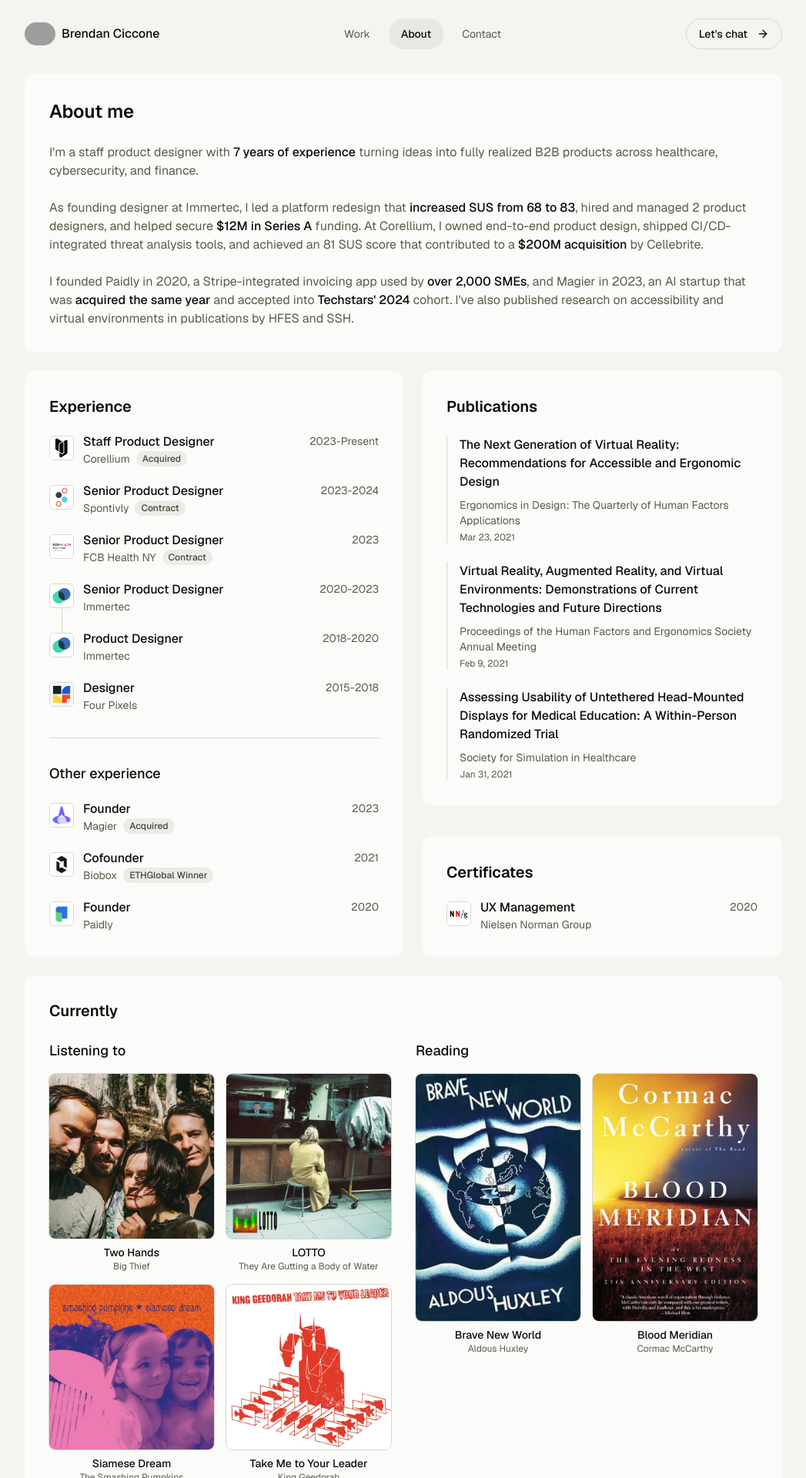
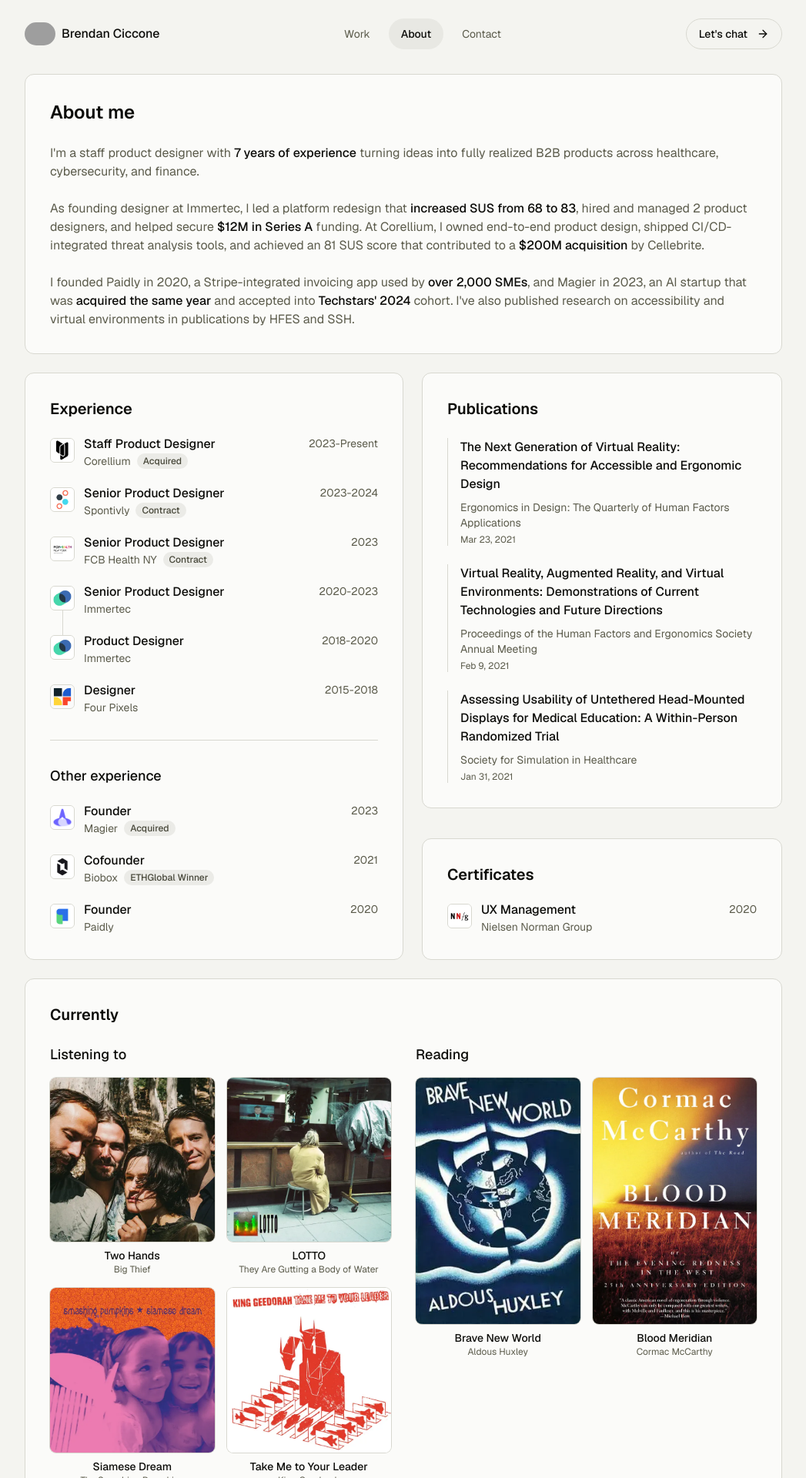
Before and after one commit to brendanciccone/portfolio, a Next.js app: page /about in a window 1280 px wide. Shown: the top 1920 px of the page at 77% size, without its empty margins (116-1163 px from the left). Built offline with nearby package versions, Linux system fonts and the light colour scheme; grey boxes are pictures that could not be loaded.

Commit message:
style: add borders to sections for improved visual structure in About and Contact pages
- Introduced border styles to various sections in the About and Contact pages for enhanced visual separation and consistency.
- Updated layout to maintain a cohesive design across the application.

```diff
--- a/app/about/page.tsx
+++ b/app/about/page.tsx
@@ -19,7 +19,7 @@
       <div className="max-w-[1024px] mx-auto px-5 pt-24 pb-6 sm:pb-8 flex flex-col gap-6">
         {/* About Me */}
         <FadeIn delay={0} duration={350}>
-          <section className="w-full bg-card rounded-xl p-4 sm:p-8 flex flex-col">
+          <section className="w-full bg-card border border-border rounded-xl p-4 sm:p-8 flex flex-col">
             <h1 className="text-xl sm:text-[24px] font-semibold mb-4 sm:mb-6">About me</h1>
             <div className="space-y-4 sm:space-y-6 text-muted-foreground">
               <p className="text-sm sm:text-base">
@@ -39,7 +39,7 @@
         <div className="flex flex-col md:flex-row gap-6 md:items-stretch min-h-[600px]">
           {/* Experience */}
           <FadeIn delay={0.1} duration={350} className="w-full md:w-1/2 flex">
-            <section className="w-full max-w-[528px] mx-auto bg-card rounded-xl p-4 sm:p-8 flex flex-col flex-1">
+            <section className="w-full max-w-[528px] mx-auto bg-card border border-border rounded-xl p-4 sm:p-8 flex flex-col flex-1">
               <h2 className="text-lg sm:text-xl font-semibold mb-4 sm:mb-6">Experience</h2>
               <div>
                 <ul className="space-y-6">
@@ -323,7 +323,7 @@
           {/* Publications & Certificates */}
           <div className="w-full md:w-1/2 flex flex-col gap-6 flex-1">
             <FadeIn delay={0.15} duration={350} className="flex-1">
-              <section className="w-full bg-card rounded-xl p-4 sm:p-8 flex flex-col flex-1">
+              <section className="w-full bg-card border border-border rounded-xl p-4 sm:p-8 flex flex-col flex-1">
                 <h2 className="text-lg sm:text-xl font-semibold mb-4 sm:mb-6">Publications</h2>
                 <div className="space-y-6 flex-1">
                   <div className="border-l border-border pl-4">
@@ -372,7 +372,7 @@
               </section>
             </FadeIn>
             <FadeIn delay={0.18} duration={350}>
-              <section className="w-full bg-card rounded-xl p-4 sm:p-8">
+              <section className="w-full bg-card border border-border rounded-xl p-4 sm:p-8">
                 <h2 className="text-lg sm:text-xl font-semibold mb-4 sm:mb-6">Certificates</h2>
                 <ul className="space-y-4">
                     <li className="flex items-start gap-3">
@@ -413,7 +413,7 @@
 
         {/* Currently */}
         <FadeIn delay={0.2} duration={350}>
-          <section className="w-full bg-card rounded-xl p-4 sm:p-8">
+          <section className="w-full bg-card border border-border rounded-xl p-4 sm:p-8">
             <h2 className="text-lg sm:text-xl font-semibold mb-4 sm:mb-6">Currently</h2>
             <div className="flex flex-col md:flex-row gap-8">
               <div className="w-full md:w-1/2">
--- a/app/contact/page.tsx
+++ b/app/contact/page.tsx
@@ -23,7 +23,7 @@
                 Ready to take your product from 0 → 1 or looking to expand your team? Reach out below.
               </p>
             </div>
-            <div className="w-full max-w-[528px] bg-card rounded-xl p-4 sm:p-8">
+            <div className="w-full max-w-[528px] bg-card border border-border rounded-xl p-4 sm:p-8">
               <ContactForm />
             </div>
           </FadeIn>
```
